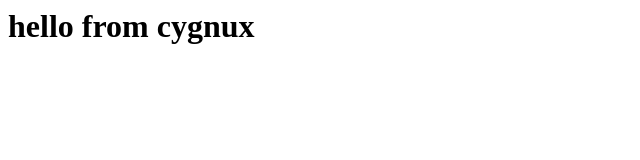
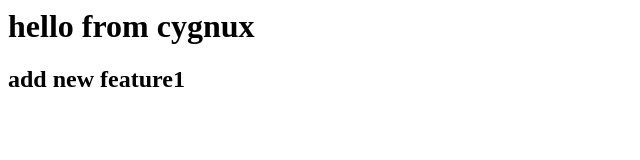
Before and after one commit to vishuvadodariyavadodariyavisha-oss/cygnux_demo, a plain HTML site: page index.html in a window 1280 px wide. Shown: the whole page, without its empty margins (0-640 px from the left). Drawn offline with Linux system fonts and the light colour scheme.

Commit message:
add feature

```diff
--- a/index.html
+++ b/index.html
@@ -1 +1,2 @@
 <h1>hello from cygnux</h1>
+<h2>add new feature1</h2>
```
